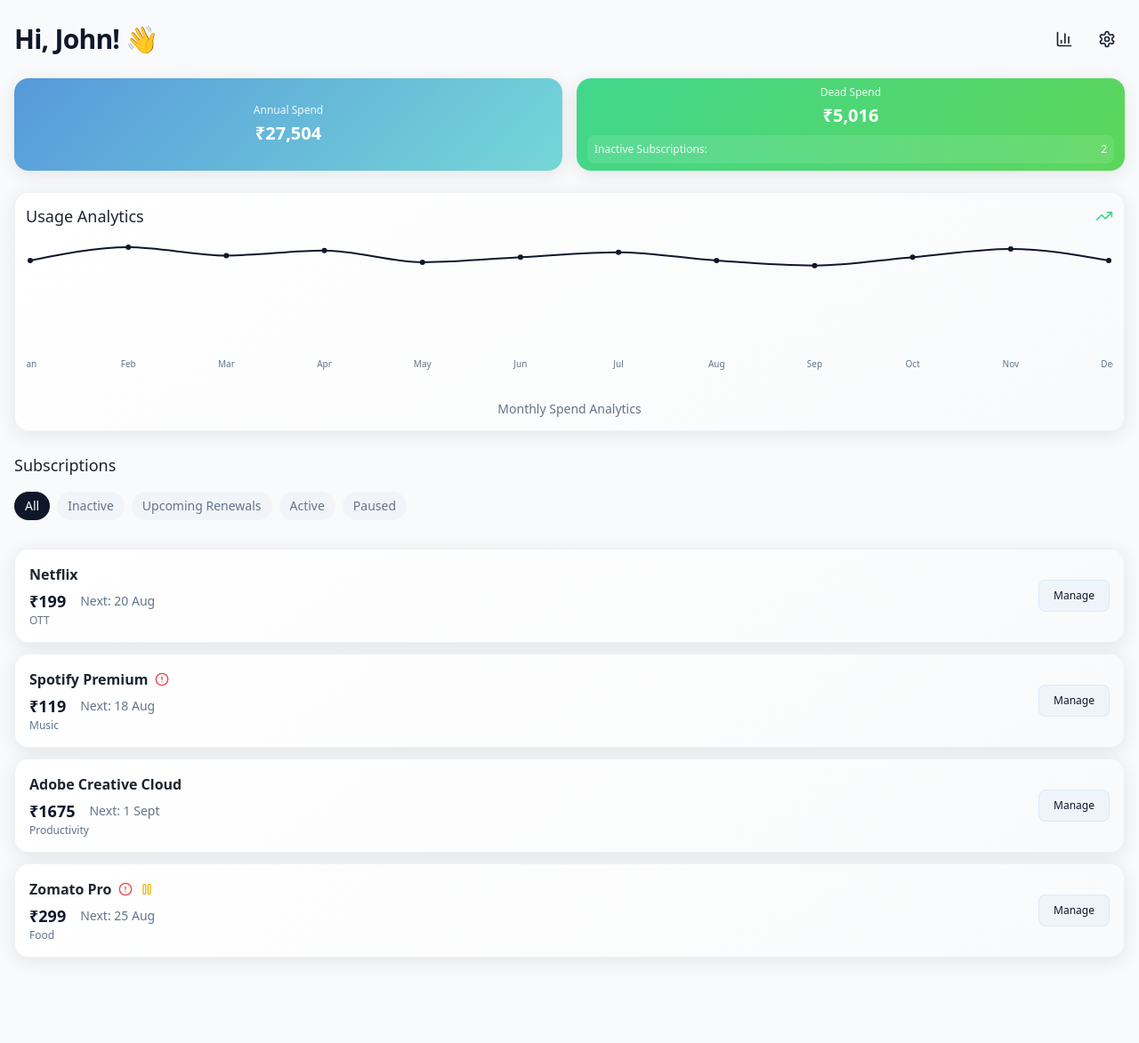
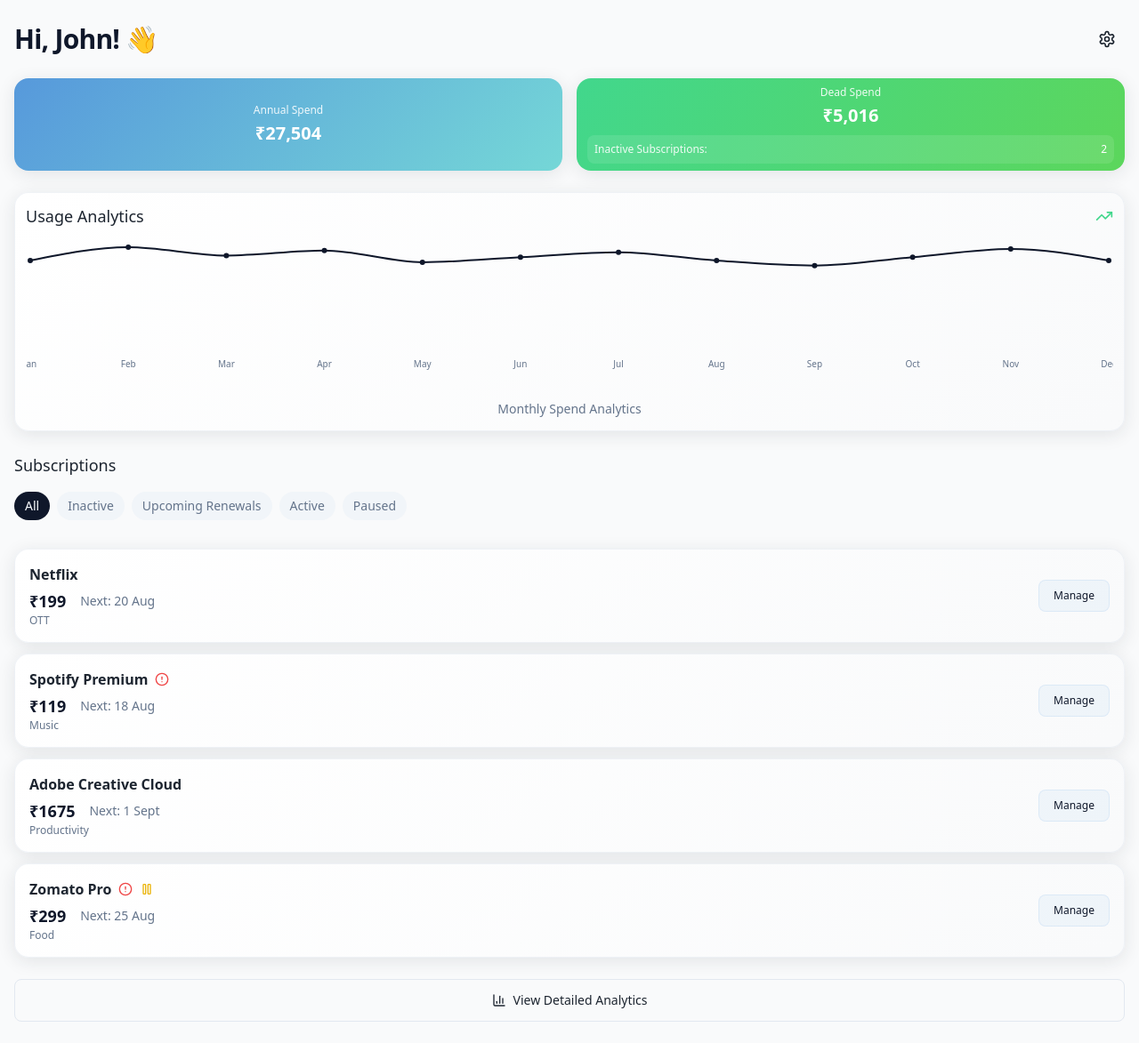
Before and after one commit to thenoseysmurf/sub-swachh-spark, a React (Vite) app: page /dashboard in a window 1280 px wide. Shown: the whole page at 89% size. Before the commit the page ends 1101 px from the top, so only its background shows below. Built offline with nearby package versions, Linux system fonts and the light colour scheme.

Commit message:
Visual edit in Lovable
Edited UI in Lovable

```diff
--- a/src/pages/Dashboard.tsx
+++ b/src/pages/Dashboard.tsx
@@ -113,7 +113,7 @@ export default function Dashboard() {
           </div>
           <div className="flex space-x-2">
             <Button variant="ghost" size="icon" onClick={() => router.push("/analytics")}>
-              <BarChart3 className="h-5 w-5" />
+
             </Button>
             <Button variant="ghost" size="icon" onClick={() => router.push("/configure-alerts")}>
               <Settings className="h-5 w-5" />
@@ -226,6 +226,13 @@ export default function Dashboard() {
             </WidgetCard>)}
         </div>
 
+        {/* Bottom Actions */}
+        <div className="pb-safe">
+          <Button variant="outline" className="w-full" onClick={() => router.push("/analytics")}>
+            <BarChart3 className="h-4 w-4 mr-2" />
+            View Detailed Analytics
+          </Button>
+        </div>
       </div>
     </MobileLayout>;
 }
```
